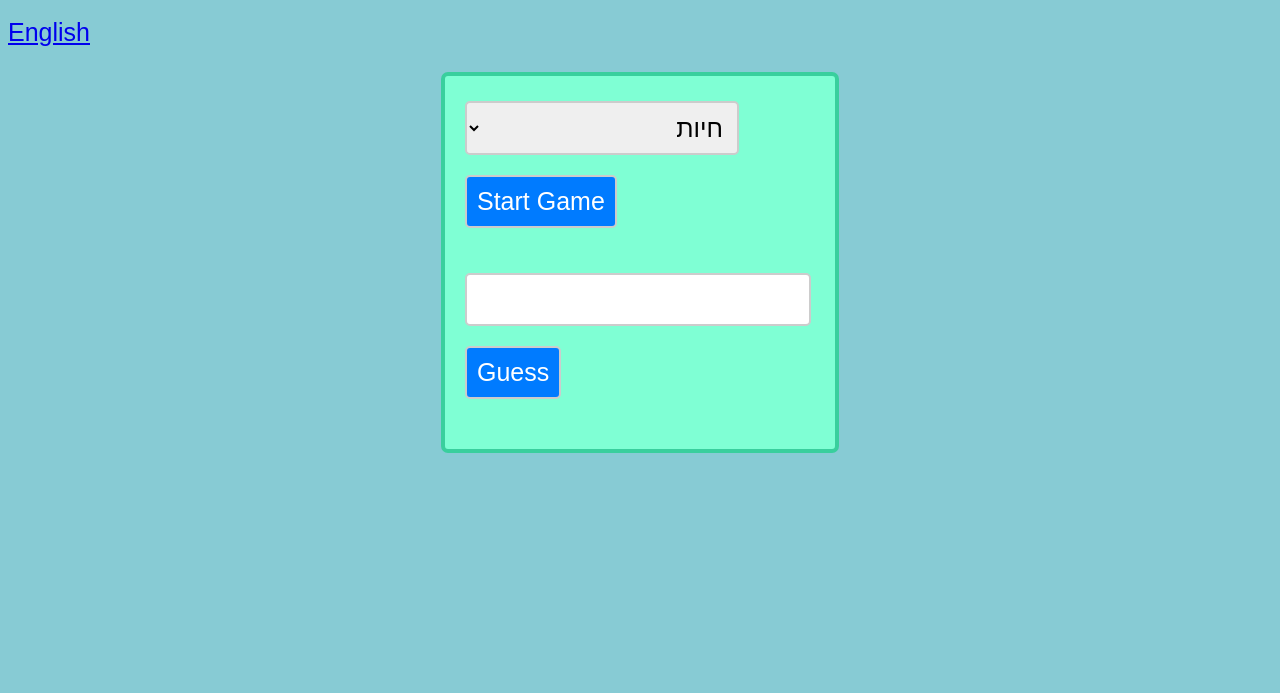
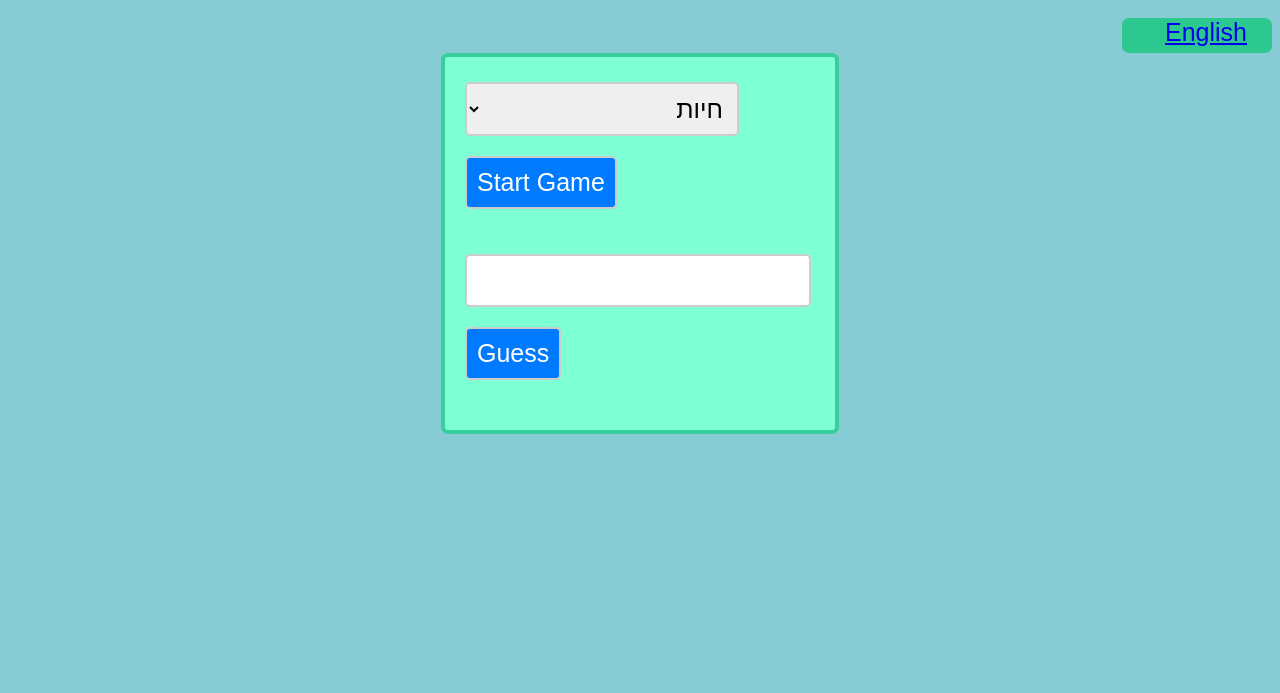
Before and after one commit to iyar620/Hangman-Game, a plain HTML site: page index2.html in a window 1280 px wide. Shown: the part 107-800 px from the top of the page. Drawn offline with Linux system fonts and the light colour scheme; a web font is replaced by a local one.

Commit message:
Update style2.css

```diff
--- a/style2.css
+++ b/style2.css
@@ -91,3 +91,13 @@ button:disabled {
 pre#hangman {
     direction: ltr;
 }
+#Languages{
+    background-color: #13c77cc4;
+    text-align: right;
+    height: 35px;
+    width: 100px;
+    border: #0056b3;
+    border-radius: 7px;
+    padding-left: 25px;
+    padding-right: 25px;
+}
```
